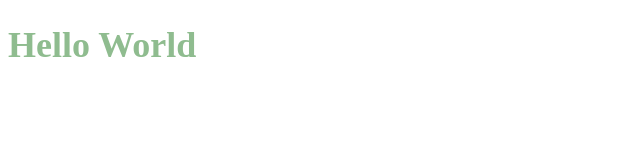
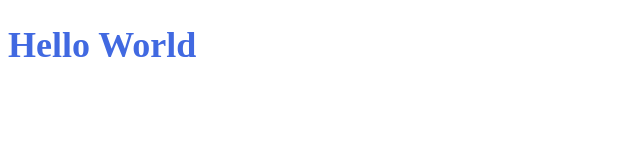
Before and after one commit to Jeannooou/CFG_project_1, a plain HTML site: page index.html in a window 1280 px wide. Shown: the whole page, without its empty margins (0-640 px from the left). Drawn offline with Linux system fonts and the light colour scheme; files that its build step writes are made by us from their sources.

Commit message:
Update styles.css
hahahahaha, now everything is royale blue. Deal withit.

```diff
--- a/styles.css
+++ b/styles.css
@@ -1,5 +1,5 @@
 h1 {
-  color: darkseagreen;
+  color: royalblue;
   font-family: "Lucida Handwriting";
   font-size: 36px;
 }
```
